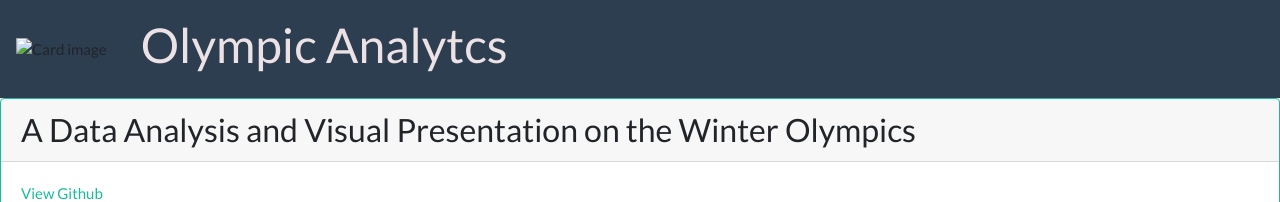
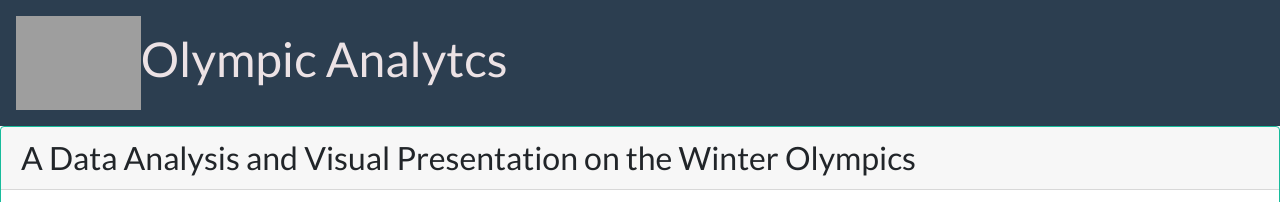
Before and after one commit to swtsprt247/Olympic-Analytics, a plain HTML site: page index.html in a window 1280 px wide. Shown: the top 202 px of the page. Drawn offline with nearby package versions, Linux system fonts and the light colour scheme; the site is published under a folder, as on GitHub Pages, so addresses that start at the root find nothing.

Commit message:
Add files via upload

```diff
--- a/index.html
+++ b/index.html
@@ -24,7 +24,7 @@
 <body>
 
   <nav class="navbar navbar-expand-lg navbar-dark bg-primary">
-    <img style="height: 20%; width: 10%; display: block;" src="/images/BcarBkRni.jpg" alt="Card image">
+    <img style="height: 20%; width: 10%; display: block;" src="images/BcarBkRni.jpg" alt="Card image">
     <h1>Olympic Analytcs</h1>
 
     <div class="collapse navbar-collapse" id="navbarColor01">
```
